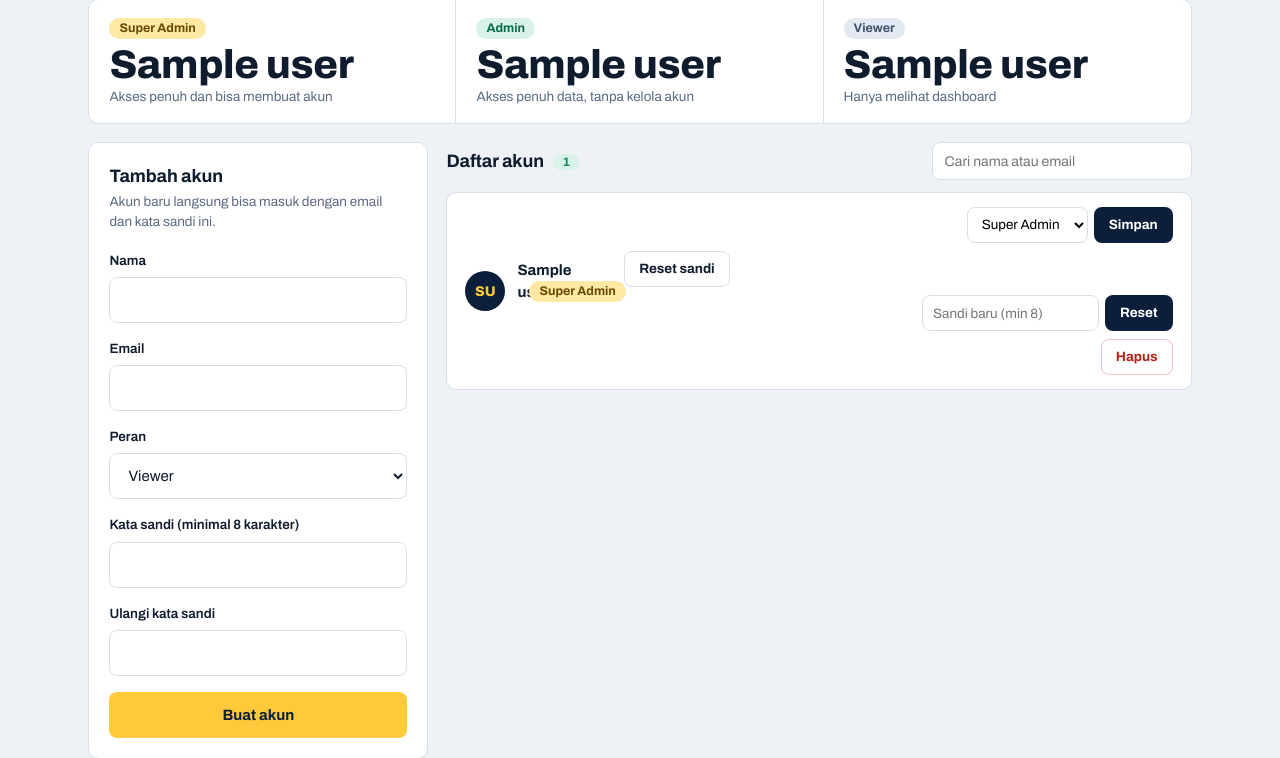
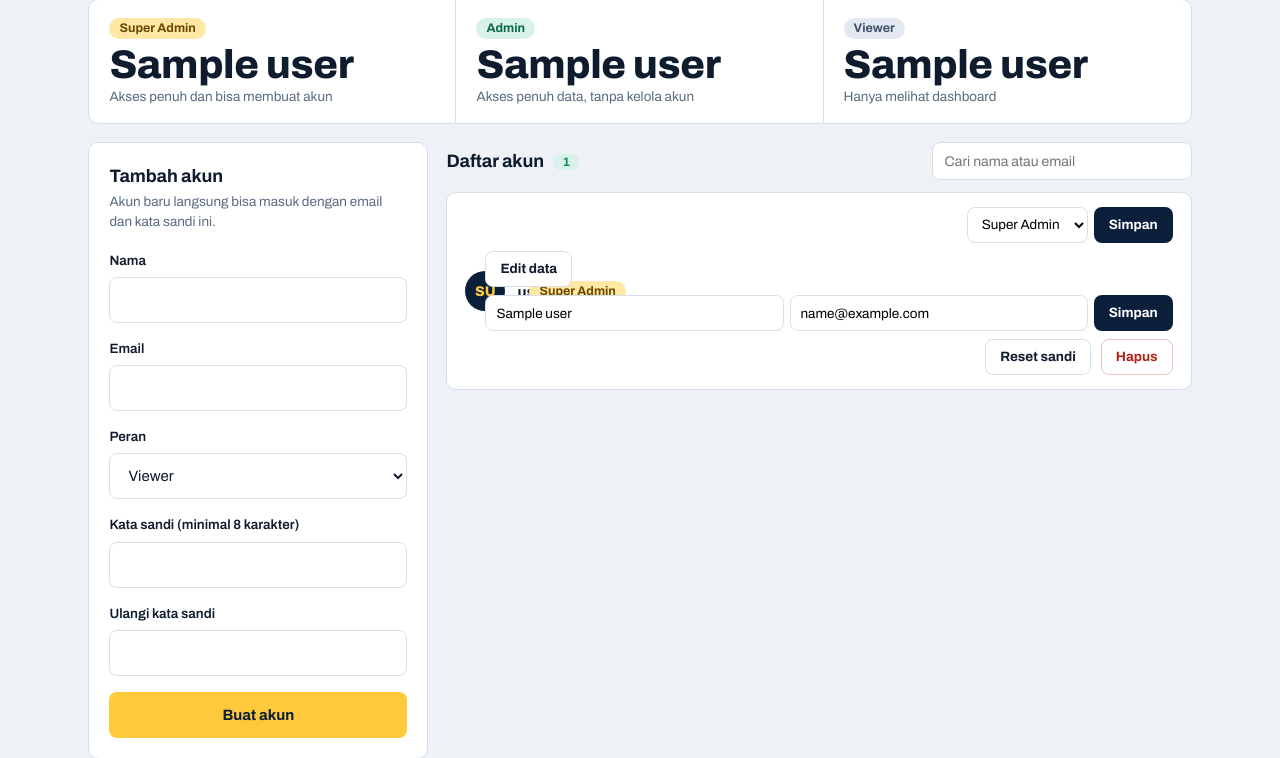
Before and after one commit to astridrisa/gate-dashboard, a Laravel app: template resources/views/users.blade.php in a window 1280 px wide, after a click on "Edit data". Shown: the part 97-855 px from the top of the page. Run offline with Laravel 12, Linux system fonts and the light colour scheme; a user stored in the database is signed in; data comes from the database, SQL or seed files in the repository; tables that the repository leaves empty hold one stand-in row (values such as "Sample post"); the template is opened without the code that fills it: most values are stand-ins (such as "Sample title", 1, 10 or a date in 2020).

Commit message:
Add user profile update functionality and corresponding routes

```diff
--- a/public/css/gate-auth.css
+++ b/public/css/gate-auth.css
@@ -329,6 +329,24 @@ body.app-page {
     display: flex;
     align-items: center;
     gap: 12px;
+}
+
+.auth-logo {
+    display: grid;
+    place-items: center;
+    flex: none;
+    width: 56px;
+    height: 56px;
+    padding: 6px;
+    background: #fff;
+    border-radius: 12px;
+}
+
+.auth-logo img {
+    display: block;
+    max-width: 100%;
+    max-height: 100%;
+    object-fit: contain;
 }
 
 .auth-brand-name {
@@ -707,7 +725,9 @@ body.app-page {
 }
 
 .u-tools select,
-.u-tools input[type="password"] {
+.u-tools input[type="password"],
+.u-tools input[type="text"],
+.u-tools input[type="email"] {
     height: 36px;
     padding: 0 10px;
     font: inherit;
@@ -718,27 +738,39 @@ body.app-page {
 }
 
 .u-tools select:focus,
-.u-tools input[type="password"]:focus {
+.u-tools input[type="password"]:focus,
+.u-tools input[type="text"]:focus,
+.u-tools input[type="email"]:focus {
     outline: none;
     border-color: var(--navy);
     box-shadow: 0 0 0 3px rgba(255, 201, 60, .45);
 }
 
-.u-reset summary {
+.u-reset summary,
+.u-edit summary {
     list-style: none;
 }
 
-.u-reset summary::-webkit-details-marker {
+.u-reset summary::-webkit-details-marker,
+.u-edit summary::-webkit-details-marker {
     display: none;
 }
 
-.u-reset[open] {
+.u-reset[open],
+.u-edit[open] {
     flex-basis: 100%;
 }
 
-.u-reset[open] form {
+.u-reset[open] form,
+.u-edit[open] form {
     justify-content: flex-end;
     margin-top: 8px;
+}
+
+.u-edit[open] form input[type="text"],
+.u-edit[open] form input[type="email"] {
+    flex: 1 1 180px;
+    min-width: 0;
 }
 
 .u-empty {
@@ -765,7 +797,8 @@ body.app-page {
     }
 
     .u-tools,
-    .u-reset[open] form {
+    .u-reset[open] form,
+    .u-edit[open] form {
         justify-content: flex-start;
     }
 
--- a/resources/views/users.blade.php
+++ b/resources/views/users.blade.php
@@ -141,6 +141,16 @@
                                     <button class="a-btn sm navy" type="submit">Simpan</button>
                                 </form>
 
+                                <details class="u-edit">
+                                    <summary class="a-btn sm ghost">Edit data</summary>
+                                    <form method="POST" action="{{ route('users.update', $u) }}">
+                                        @csrf @method('PATCH')
+                                        <input type="text" name="name" value="{{ $u->name }}" required maxlength="100" aria-label="Nama {{ $u->email }}">
+                                        <input type="email" name="email" value="{{ $u->email }}" required aria-label="Email {{ $u->email }}">
+                                        <button class="a-btn sm navy" type="submit">Simpan</button>
+                                    </form>
+                                </details>
+
                                 <details class="u-reset">
                                     <summary class="a-btn sm ghost">Reset sandi</summary>
                                     <form method="POST" action="{{ route('users.password', $u) }}">
@@ -181,6 +191,18 @@
             empty.hidden = shown !== 0;
         });
     })();
+
+    // Hanya satu panel (Edit data / Reset sandi) terbuka per akun
+    (function () {
+        document.querySelectorAll('.u-tools details').forEach(function (d) {
+            d.addEventListener('toggle', function () {
+                if (!d.open) return;
+                d.parentElement.querySelectorAll('details').forEach(function (o) {
+                    if (o !== d) o.open = false;
+                });
+            });
+        });
+    })();
 </script>
 </body>
 </html>
--- a/routes/web.php
+++ b/routes/web.php
@@ -32,6 +32,7 @@ Route::middleware('auth')->group(function () {
         Route::get('/', [UserController::class, 'index'])->name('index');
         Route::post('/', [UserController::class, 'store'])->name('store');
         Route::patch('/{user}/role', [UserController::class, 'updateRole'])->name('role');
+        Route::patch('/{user}', [UserController::class, 'updateProfile'])->name('update');
         Route::patch('/{user}/password', [UserController::class, 'updatePassword'])->name('password');
         Route::delete('/{user}', [UserController::class, 'destroy'])->name('destroy');
     });
```
Also changed, not shown: app/Http/Controllers/UserController.php (+15 -0 lines).
